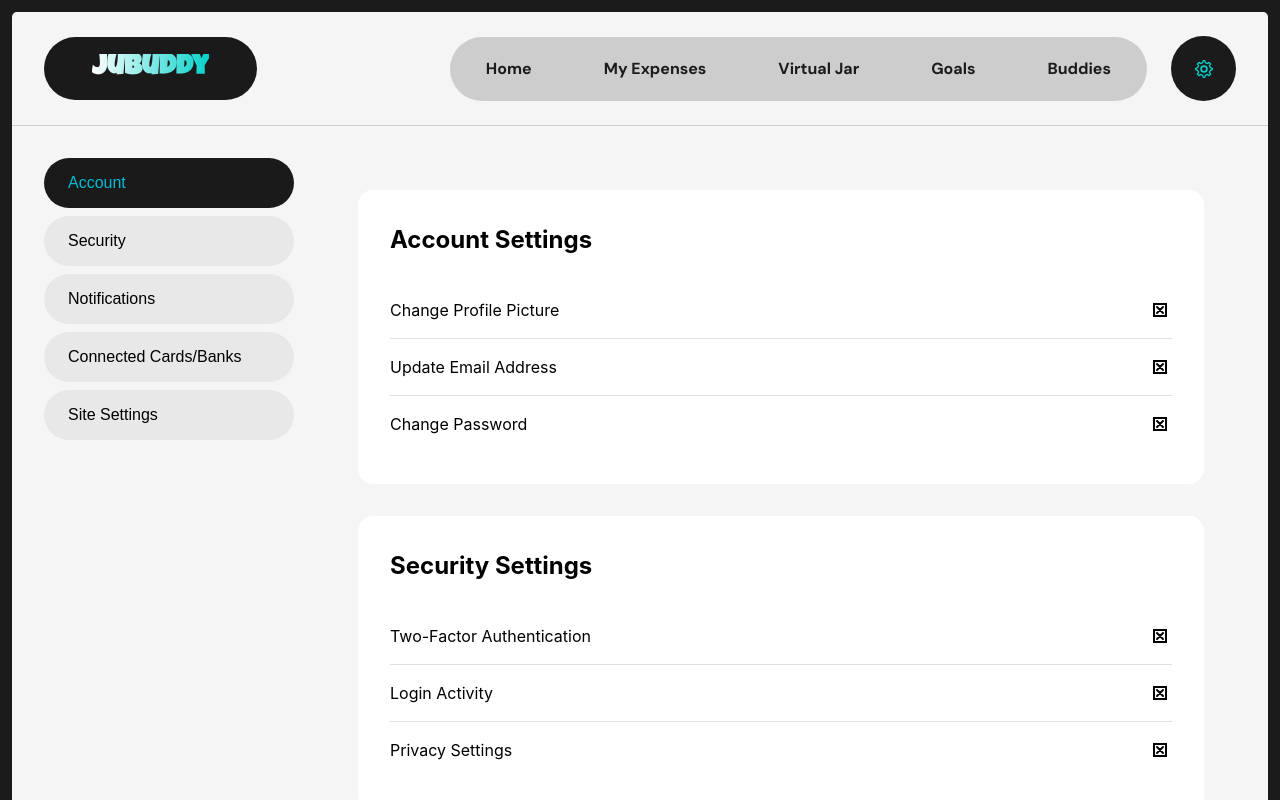
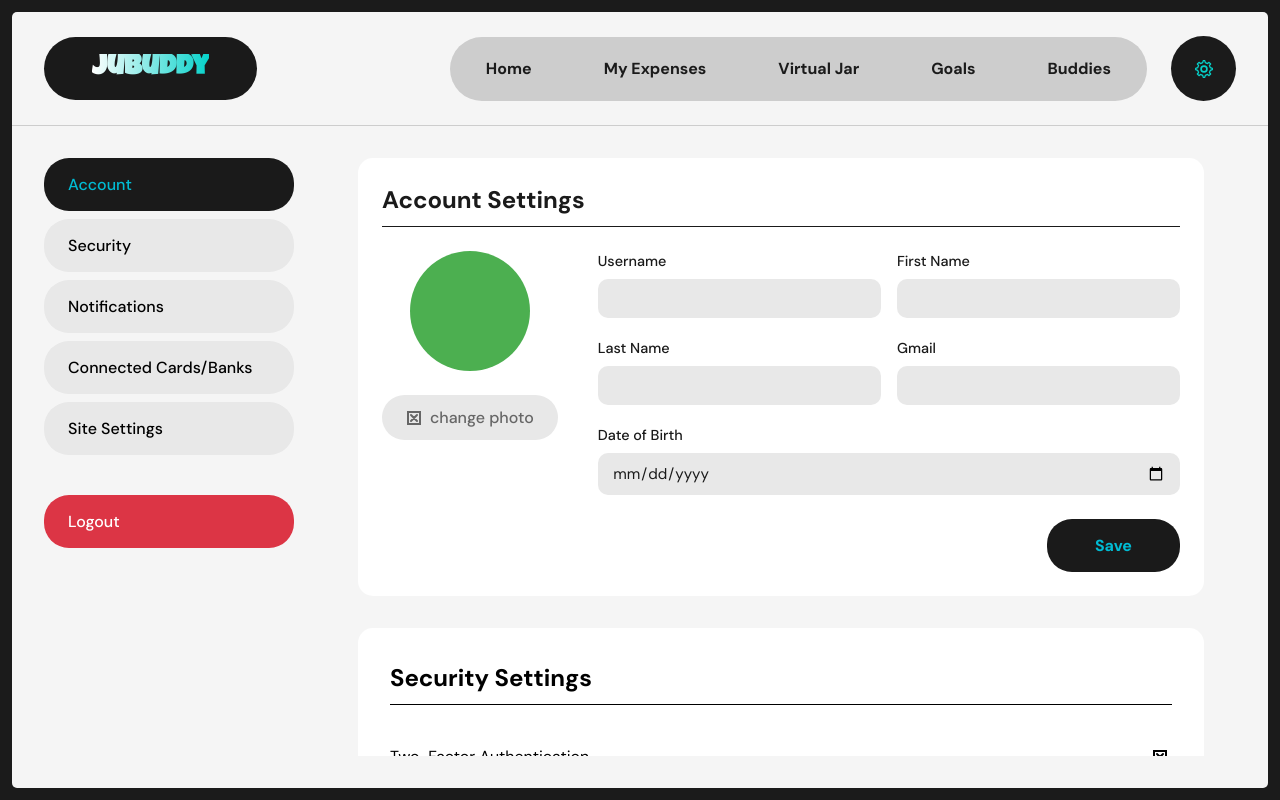
Before and after one commit to aaronjacalan/JuBuddy-React, a React (Vite) app: page /settings in a window 1280 px wide. Shown: the top 800 px of the page. Built offline with nearby package versions, Linux system fonts and the light colour scheme.

Commit message:
updated settings page

```diff
--- a/src/App.css
+++ b/src/App.css
@@ -10,23 +10,29 @@ body {
     sans-serif;
   -webkit-font-smoothing: antialiased;
   -moz-osx-font-smoothing: grayscale;
+  overflow: hidden;
+  height: 100vh;
 }
 
 .app-outer-container {
-  min-height: 100vh;
+  height: 100vh;
   background-color: #1B1B1B;
   padding: .75rem;
   display: flex;
   justify-content: center;
   align-items: flex-start;
+  overflow: hidden;
 }
 
 .app-inner-container {
   width: 100%;
   max-width: 100%;
+  height: 100%;
   background-color: #F5F5F5;
   border-radius: 5px;
   overflow: hidden;
+  display: flex;
+  flex-direction: column;
 }
 
 @media (max-width: 768px) {
--- /dev/null
+++ b/src/components/AccountSettings.css
@@ -0,0 +1,180 @@
+@font-face {
+  font-family: 'DMSans';
+  src: url('../assets/DMSans_VariableFont.ttf') format('truetype');
+  font-style: normal;
+}
+
+.account-settings-container {
+  display: flex;
+  flex-direction: column;
+  gap: 1.5rem;
+  padding: 1.5rem;
+  background-color: #ffffff;
+  border-radius: 15px;
+  font-family: 'DMSans', sans-serif;
+  width: 100%;
+  box-sizing: border-box;
+}
+
+.account-settings-header {
+  display: flex;
+  flex-direction: column;
+  gap: 0.5rem;
+  width: 100%;
+}
+
+.account-settings-title {
+  font-size: 1.5rem;
+  font-weight: 700;
+  color: #1a1a1a;
+  margin: 0;
+  font-family: 'DMSans', sans-serif;
+}
+
+.account-settings-underline {
+  width: 100%;
+  height: 1px;
+  background-color: #1a1a1a;
+}
+
+.account-settings-content {
+  display: flex;
+  gap: 2.5rem;
+  width: 100%;
+}
+
+.account-settings-left {
+  display: flex;
+  flex-direction: column;
+  align-items: center;
+  gap: 1.5rem;
+  flex-shrink: 0;
+}
+
+.account-avatar {
+  width: 120px;
+  height: 120px;
+  display: flex;
+  align-items: center;
+  justify-content: center;
+}
+
+.account-avatar svg {
+  width: 100%;
+  height: 100%;
+}
+
+.change-photo-button {
+  display: flex;
+  align-items: center;
+  gap: 0.5rem;
+  padding: 0.75rem 1.5rem;
+  background-color: #E8E8E8;
+  border: none;
+  border-radius: 25px;
+  font-size: 1rem;
+  font-weight: 500;
+  cursor: pointer;
+  transition: all 0.2s ease;
+  color: #666;
+  font-family: 'DMSans', sans-serif;
+}
+
+.change-photo-button:hover {
+  background-color: #D8D8D8;
+}
+
+.change-photo-button svg {
+  width: 16px;
+  height: 16px;
+  color: #666;
+}
+
+.account-settings-right {
+  flex: 1;
+  display: flex;
+  flex-direction: column;
+  gap: 1.5rem;
+  min-width: 0;
+}
+
+.account-settings-form {
+  display: flex;
+  flex-direction: column;
+  gap: 1.25rem;
+}
+
+.form-row {
+  display: flex;
+  gap: 1rem;
+  width: 100%;
+}
+
+.form-field {
+  flex: 1;
+  display: flex;
+  flex-direction: column;
+  gap: 0.4rem;
+  min-width: 0;
+}
+
+.form-label {
+  font-size: 0.9rem;
+  font-weight: 500;
+  color: #1a1a1a;
+  font-family: 'DMSans', sans-serif;
+}
+
+.form-input {
+  padding: 0.6rem 0.9rem;
+  background-color: #E8E8E8;
+  border: none;
+  border-radius: 10px;
+  font-size: 0.95rem;
+  font-family: 'DMSans', sans-serif;
+  color: #1a1a1a;
+  outline: none;
+  transition: all 0.2s ease;
+  width: 100%;
+  box-sizing: border-box;
+}
+
+.form-input:focus {
+  background-color: #D8D8D8;
+}
+
+.account-settings-actions {
+  display: flex;
+  justify-content: flex-end;
+  margin-top: auto;
+}
+
+.save-button {
+  padding: 1rem 3rem;
+  background-color: #1a1a1a;
+  border: none;
+  border-radius: 25px;
+  font-size: 1rem;
+  font-weight: 500;
+  cursor: pointer;
+  transition: all 0.2s ease;
+  color: #00BCD4;
+  font-family: 'DMSans', sans-serif;
+  font-weight: bolder;
+}
+
+.save-button:hover {
+  background-color: #333;
+}
+
+@media (max-width: 768px) {
+  .account-settings-container {
+    flex-direction: column;
+    gap: 2rem;
+  }
+
+  .form-row {
+    flex-direction: column;
+    gap: 1rem;
+  }
+}
--- /dev/null
+++ b/src/components/AccountSettings.tsx
@@ -0,0 +1,68 @@
+import './AccountSettings.css';
+
+function AccountSettings() {
+  return (
+    <div className="account-settings-container">
+      <div className="account-settings-header">
+        <h2 className="account-settings-title">Account Settings</h2>
+        <div className="account-settings-underline"></div>
+      </div>
+
+      <div className="account-settings-content">
+        <div className="account-settings-left">
+          <div className="account-avatar">
+            <svg width="120" height="120" viewBox="0 0 120 120" fill="none">
+              <circle cx="60" cy="60" r="60" fill="#4CAF50"/>
+            </svg>
+          </div>
+          <button className="change-photo-button">
+            <svg width="16" height="16" viewBox="0 0 16 16" fill="none">
+              <rect x="2" y="2" width="12" height="12" stroke="currentColor" strokeWidth="2" fill="none"/>
+              <path d="M5 5L11 11M11 5L5 11" stroke="currentColor" strokeWidth="2" strokeLinecap="round"/>
+            </svg>
+            change photo
+          </button>
+        </div>
+
+        <div className="account-settings-right">
+          <div className="account-settings-form">
+          <div className="form-row">
+            <div className="form-field">
+              <label className="form-label">Username</label>
+              <input type="text" className="form-input" />
+            </div>
+            <div className="form-field">
+              <label className="form-label">First Name</label>
+              <input type="text" className="form-input" />
+            </div>
+          </div>
+
+          <div className="form-row">
+            <div className="form-field">
+              <label className="form-label">Last Name</label>
+              <input type="text" className="form-input" />
+            </div>
+            <div className="form-field">
+              <label className="form-label">Gmail</label>
+              <input type="email" className="form-input" />
+            </div>
+          </div>
+
+          <div className="form-row">
+            <div className="form-field">
+              <label className="form-label">Date of Birth</label>
+              <input type="date" className="form-input" />
+            </div>
+          </div>
+          </div>
+
+          <div className="account-settings-actions">
+            <button className="save-button">Save</button>
+          </div>
+        </div>
+      </div>
+    </div>
+  );
+}
+
+export default AccountSettings;
--- a/src/components/SettingsItem.css
+++ b/src/components/SettingsItem.css
@@ -1,9 +1,16 @@
+@font-face {
+  font-family: 'DMSans';
+  src: url('../assets/DMSans_VariableFont.ttf') format('truetype');
+  font-style: normal;
+}
+
 .settings-item {
   display: flex;
   align-items: center;
   justify-content: space-between;
   padding: 1rem 0;
   border-bottom: 1px solid #e0e0e0;
+  font-family: 'DMSans', sans-serif;
 }
 
 .settings-item:last-child {
@@ -14,6 +21,7 @@
   color: #000;
   font-size: 1rem;
   flex: 1;
+  font-family: 'DMSans', sans-serif;
 }
 
 .settings-item-action {
--- a/src/index.css
+++ b/src/index.css
@@ -4,8 +4,14 @@
   font-weight: 400;
 }
 
+html {
+  height: 100%;
+  overflow: hidden;
+}
+
 body {
   margin: 0;
   min-width: 320px;
-  min-height: 100vh;
+  height: 100%;
+  overflow: hidden;
 }
--- a/src/pages/Settings.css
+++ b/src/pages/Settings.css
@@ -1,7 +1,16 @@
+@font-face {
+  font-family: 'DMSans';
+  src: url('../assets/DMSans_VariableFont.ttf') format('truetype');
+  font-style: normal;
+}
+
 .settings-container {
-  min-height: 100vh;
+  height: 100%;
+  min-height: 0;
   display: flex;
   flex-direction: column;
+  overflow: hidden;
+  font-family: 'DMSans', sans-serif;
 }
 
 .settings-layout {
@@ -14,6 +23,7 @@
   width: 100%;
   min-height: 0;
   overflow: hidden;
+  height: 100%;
 }
 
 .settings-sidebar {
@@ -24,7 +34,8 @@
   gap: 0.5rem;
   overflow-y: auto;
   overflow-x: hidden;
-  max-height: calc(100vh - 4rem);
+  min-height: 0;
+  height: 100%;
 }
 
 .settings-tab {
@@ -38,6 +49,7 @@
   transition: all 0.2s ease;
   color: #000;
   text-align: left;
+  font-family: 'DMSans', sans-serif;
 }
 
 .settings-tab:hover {
@@ -49,15 +61,34 @@
   color: #00BCD4;
 }
 
+.settings-logout-button {
+  padding: 1rem 1.5rem;
+  background-color: #DC3545;
+  border: none;
+  border-radius: 25px;
+  font-size: 1rem;
+  font-weight: 500;
+  cursor: pointer;
+  transition: all 0.2s ease;
+  color: #ffffff;
+  text-align: left;
+  font-family: 'DMSans', sans-serif;
+  margin-top: 2rem;
+}
+
+.settings-logout-button:hover {
+  background-color: #C82333;
+}
+
 .settings-content {
   flex: 1;
   background-color: #F5F5F5;
   border-radius: 20px;
-  padding: 2rem;
+  padding: 0 2rem 2rem 2rem;
   overflow-y: auto;
   overflow-x: hidden;
   min-height: 0;
-  max-height: 100%;
+  height: 100%;
 }
 
 .settings-content::-webkit-scrollbar {
@@ -103,15 +134,34 @@
   margin-bottom: 2rem;
 }
 
+.settings-section.account-section {
+  padding: 0;
+  background-color: transparent;
+}
+
 .settings-section:last-child {
   margin-bottom: 0;
+}
+
+.settings-section-header {
+  display: flex;
+  flex-direction: column;
+  gap: 0.5rem;
+  margin-bottom: 1.5rem;
 }
 
 .settings-section-title {
   font-size: 1.5rem;
   font-weight: 700;
   color: #000;
-  margin: 0 0 1.5rem 0;
+  margin: 0;
+  font-family: 'DMSans', sans-serif;
+}
+
+.settings-section-underline {
+  width: 100%;
+  height: 1px;
+  background-color: #000;
 }
 
 .settings-items {
--- a/src/pages/Settings.tsx
+++ b/src/pages/Settings.tsx
@@ -1,6 +1,7 @@
 import { useState, useRef, useEffect } from 'react';
 import Navigation from '../components/Navigation';
 import SettingsItem from '../components/SettingsItem';
+import AccountSettings from '../components/AccountSettings';
 import './Settings.css';
 
 function Settings() {
@@ -65,6 +66,7 @@ function Settings() {
   ];
 
   const scrollToSection = (index: number) => {
+    setActiveTab(index);
     const section = sectionRefs.current[index];
     if (section && contentRef.current) {
       const contentTop = contentRef.current.getBoundingClientRect().top + contentRef.current.scrollTop;
@@ -81,18 +83,41 @@ function Settings() {
     if (!content) return;
 
     const handleScroll = () => {
-      const scrollTop = content.scrollTop;
-      const offset = 150; // Offset from top to determine active section
+      const viewportTop = content.scrollTop;
+      const viewportBottom = viewportTop + content.clientHeight;
+      const viewportCenter = viewportTop + content.clientHeight / 2;
 
-      // Find which section is currently at the top of the viewport
       let activeIndex = 0;
+      let maxVisibleArea = 0;
+      let centerSectionIndex = -1;
 
-      for (let i = sectionRefs.current.length - 1; i >= 0; i--) {
-        const section = sectionRefs.current[i];
-        if (section && section.offsetTop <= scrollTop + offset) {
-          activeIndex = i;
-          break;
+      // First, try to find a section that contains the viewport center
+      sectionRefs.current.forEach((section, index) => {
+        if (!section) return;
+
+        const sectionTop = section.offsetTop;
+        const sectionBottom = sectionTop + section.offsetHeight;
+
+        // Check if the center of the viewport is within this section
+        if (viewportCenter >= sectionTop && viewportCenter <= sectionBottom) {
+          centerSectionIndex = index;
         }
+
+        // Calculate the visible portion of this section
+        const visibleTop = Math.max(viewportTop, sectionTop);
+        const visibleBottom = Math.min(viewportBottom, sectionBottom);
+        const visibleArea = Math.max(0, visibleBottom - visibleTop);
+
+        // Track the section with the most visible area
+        if (visibleArea > maxVisibleArea) {
+          maxVisibleArea = visibleArea;
+          activeIndex = index;
+        }
+      });
+
+      // Prioritize the section containing the viewport center
+      if (centerSectionIndex !== -1) {
+        activeIndex = centerSectionIndex;
       }
 
       setActiveTab(activeIndex);
@@ -120,22 +145,37 @@ function Settings() {
               {tab}
             </button>
           ))}
+          <button className="settings-logout-button" onClick={() => {
+            // Handle logout logic here
+            console.log('Logout clicked');
+          }}>
+            Logout
+          </button>
         </aside>
 
         <main className="settings-content" ref={contentRef}>
           {sections.map((section, sectionIndex) => (
             <div
               key={section.id}
-              className="settings-section"
-              ref={(el) => (sectionRefs.current[sectionIndex] = el)}
+              className={`settings-section ${sectionIndex === 0 ? 'account-section' : ''}`}
+              ref={(el) => { sectionRefs.current[sectionIndex] = el; }}
               id={section.id}
             >
+              {sectionIndex === 0 ? (
+                <AccountSettings />
+              ) : (
+                <>
+                  <div className="settings-section-header">
                     <h2 className="settings-section-title">{section.title}</h2>
+                    <div className="settings-section-underline"></div>
+                  </div>
                   <div className="settings-items">
                     {section.items.map((item, itemIndex) => (
                       <SettingsItem key={itemIndex} text={item} />
                     ))}
                   </div>
+                </>
+              )}
             </div>
           ))}
         </main>
```
Lines whose indentation alone changed are shown as unchanged.
